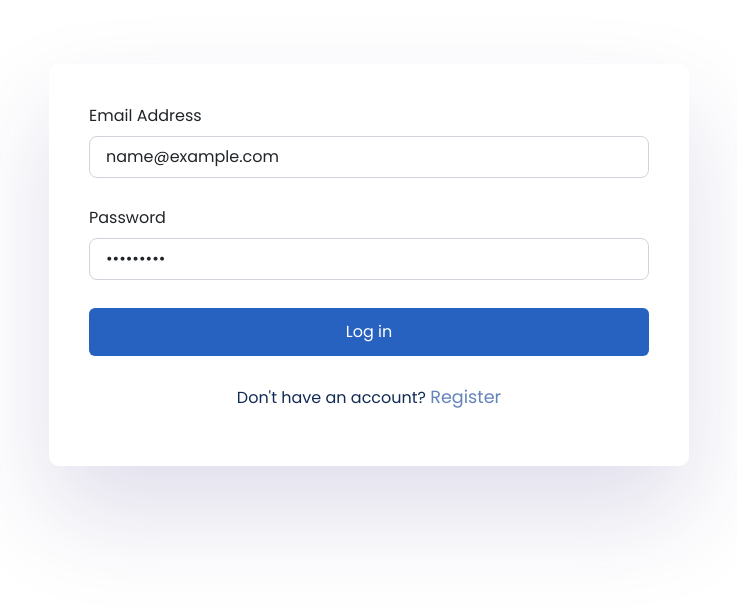
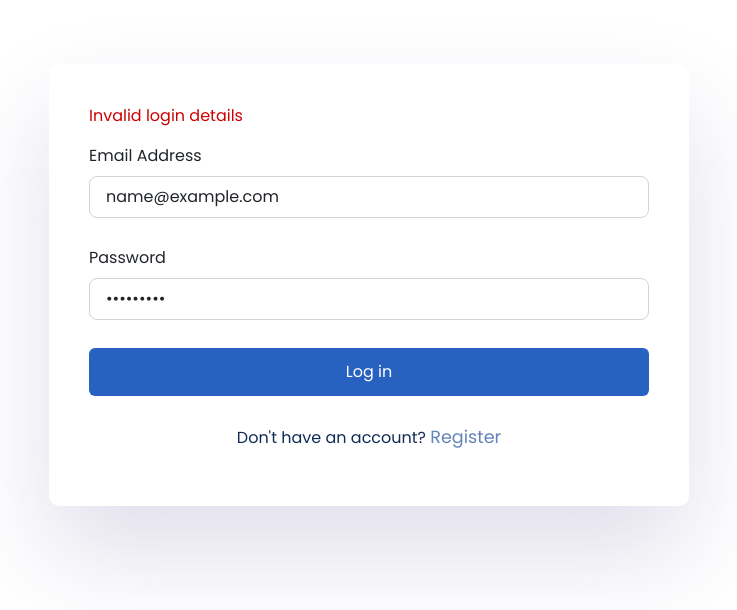
Before and after one commit to victoriaEssien/project-haven, a React (Vite) app: page /login in a window 1280 px wide. Both pictures are taken after typing "name@example.com", "Sample123" into the empty fields and a click on the button "Log in". Shown: the top 610 px of the page, without its empty margins (271-1008 px from the left). Built offline with nearby package versions, Linux system fonts and the light colour scheme; no server answers.

Commit message:
verify email flow

```diff
--- a/src/Pages/LoginPage.jsx
+++ b/src/Pages/LoginPage.jsx
@@ -1,7 +1,7 @@
 
 import supabase from "../client"
 import { Link, useNavigate } from "react-router-dom"
-import { useState } from "react"
+import { useEffect, useState } from "react"
 import Form from "react-bootstrap/Form"
 import SendButton from "../Components/SendButton"
 
@@ -9,12 +9,23 @@ function LoginPage({setToken}) {
 
   let navigate = useNavigate()
   const [formError, setFormError] = useState(null)
+  const [authError, setAuthError] = useState(null)
 
   const [formData, setFormData] = useState({
     email: '',password: ''
   })
 
-  console.log(formData)
+  useEffect(() => {
+    let timer
+    if(authError) {
+      timer = setTimeout(() => {
+        setAuthError(null)
+      }, 3000)
+    }
+    return() => {
+      clearTimeout(timer)
+    }
+  }, [authError])
 
   function handleChange(event){
     setFormData((prevFormData)=>{
@@ -55,7 +66,7 @@ function LoginPage({setToken}) {
         navigate('/homepage')
 
       } catch(error) {
-        alert(error)
+        setAuthError("Invalid login details")
       }
     }
 
@@ -63,6 +74,7 @@ function LoginPage({setToken}) {
 
   return (
     <div className="auth-form-container">
+      {authError && <p className="error">{authError}</p>}
       <Form>
         {formError && <p className="error">{formError}</p>}
         <Form.Group className="mb-3" controlId="exampleForm.ControlInput1">
```
